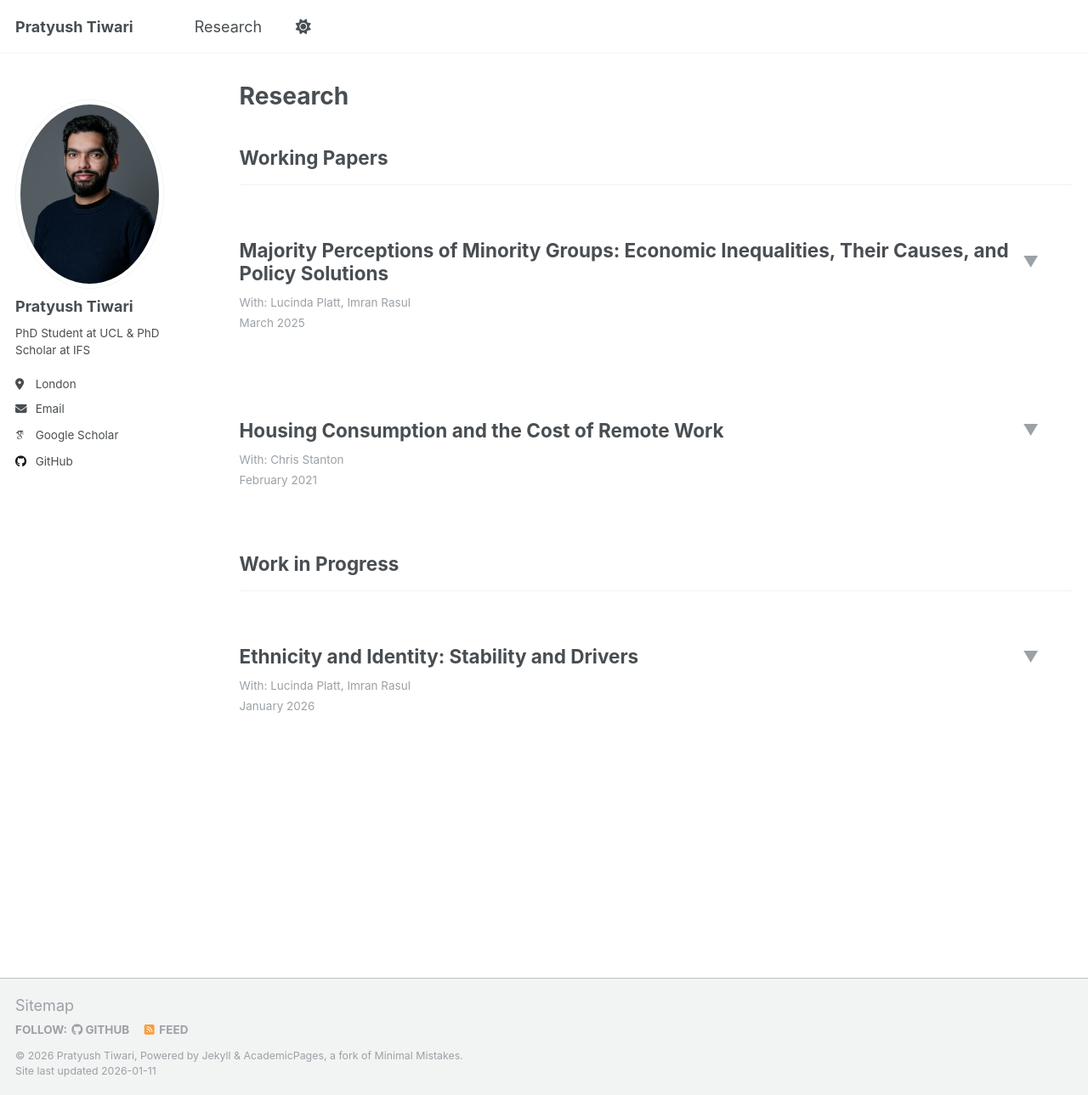
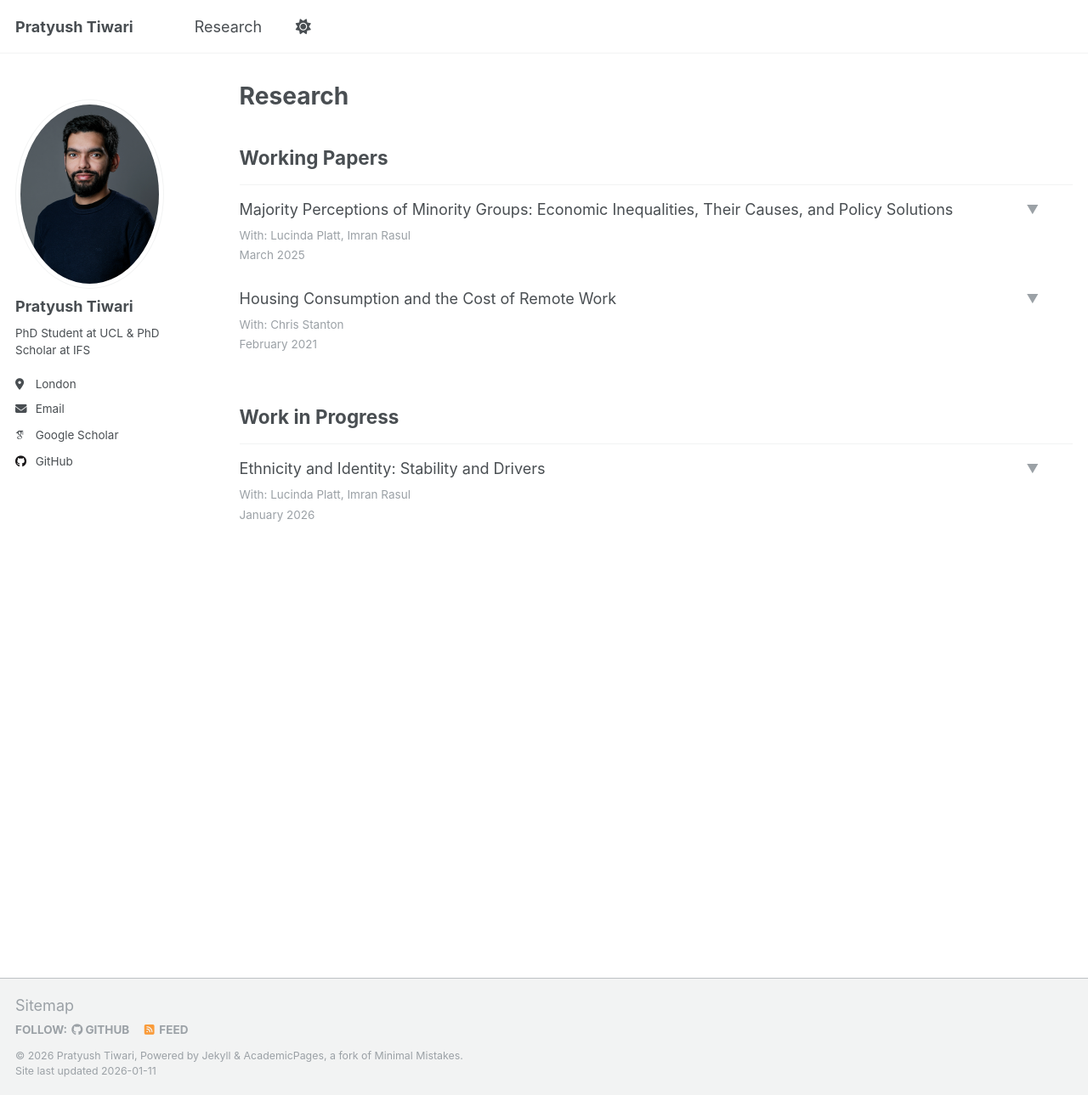
Before and after one commit to PratyushTiwari/pratyushtiwari.github.io, a Jekyll site: the page built from _pages/publications.html, in a window 1280 px wide and 1289 px high. Shown: the whole window at 85% size. Built offline with Jekyll 4.4.1, drawn with Linux system fonts in a browser that asks for light colours; some web fonts are replaced.

Commit message:
Fix font hierarchy and spacing on Research page
- Changed paper titles from h2 to h3 for proper HTML hierarchy
- Set paper titles to type-size-5 (1em) with normal weight
- Reduced spacing between papers from 1.5em to 0.75em
- Added margin-top: 0 to remove extra space

Hierarchy: Page title > Category headers (h2) > Paper titles (h3)

Co-Authored-By: Claude Sonnet 4.5 <noreply@anthropic.com>

```diff
--- a/_includes/archive-single-publication-collapsible.html
+++ b/_includes/archive-single-publication-collapsible.html
@@ -12,10 +12,10 @@
     <!-- Clickable header that shows title, authors, date -->
     <div class="publication-header" onclick="togglePublication(this)" style="cursor: pointer;">
       <!-- Title -->
-      <h2 class="archive__item-title publication-title" itemprop="headline">
+      <h3 class="archive__item-title publication-title" itemprop="headline">
         {{ title }}
         <span class="accordion-icon">▼</span>
-      </h2>
+      </h3>
 
       <!-- Co-authors -->
       {% if post.coauthors %}
--- a/_sass/layout/_archive.scss
+++ b/_sass/layout/_archive.scss
@@ -249,8 +249,8 @@
    ========================================================================== */
 
 .publication-accordion {
-  margin-bottom: 1.5em;
-  padding-bottom: 1.5em;
+  margin-bottom: 0.75em;
+  padding-bottom: 0.75em;
   border-bottom: 1px solid var(--global-border-color);
 
   &:last-child {
@@ -270,10 +270,12 @@
 
   .publication-title {
     margin-bottom: 0.5em;
+    margin-top: 0;
     display: flex;
     justify-content: space-between;
     align-items: center;
-    font-size: $type-size-4;
+    font-size: $type-size-5;
+    font-weight: normal;
 
     .accordion-icon {
       font-size: 0.8em;
```
